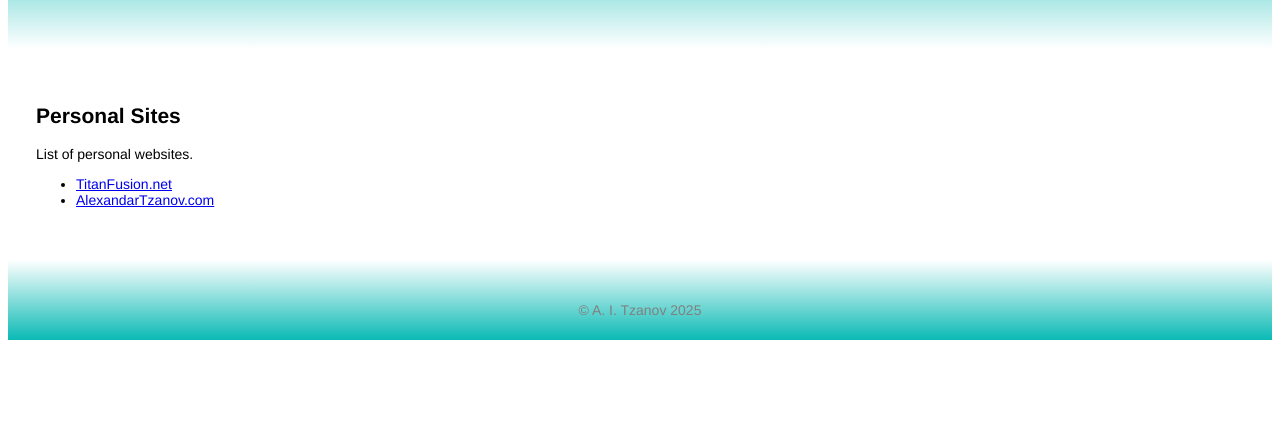
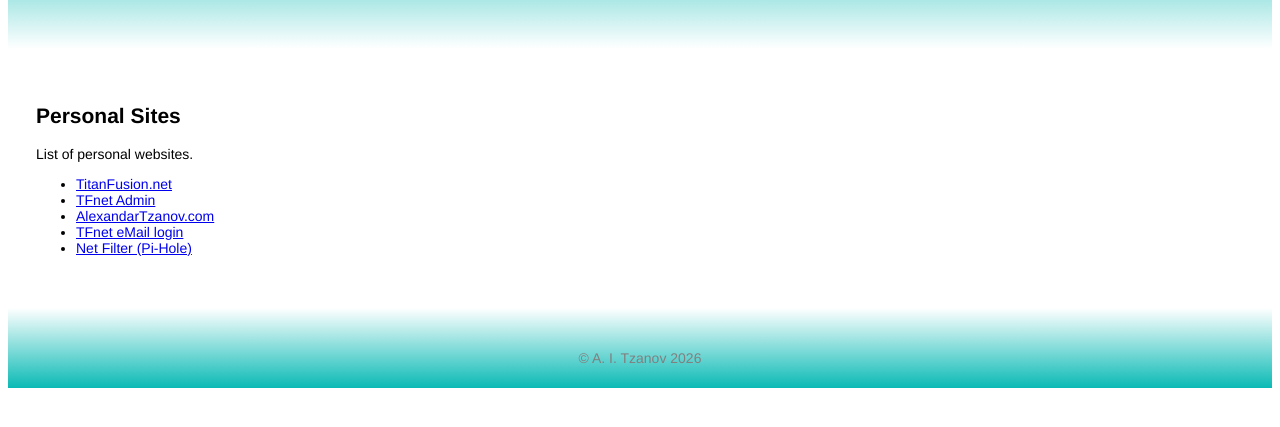
Before and after one commit to thetitan/thetitan.github.io, a plain HTML site: page hb/index.html in a window 1280 px wide. Shown: the part 123-550 px from the top of the page. Drawn offline with Linux system fonts and the light colour scheme.

Commit message:
Saving changes before repurposing.

```diff
--- a/hb/index.html
+++ b/hb/index.html
@@ -19,12 +19,15 @@
       <div class="section-lists" id="sites-personal-list">
         <ul>
             <li><a href="https://www.titanfusion.net/">TitanFusion.net</a></li>
+            <li><a href="https://www.titanfusion.net/admin">TFnet Admin</a></li>
             <li><a href="https://www.alexandartzanov.com/">AlexandarTzanov.com</a></li>
+            <li><a href="https://mail.google.com/a/titanfusion.net"> TFnet eMail login</a></li>
+            <li><a href="http://192.168.86.2/admin/">Net Filter (Pi-Hole)</a></li>
         </ul>
       </div>
     </section>
     <footer>
-      <p>&copy; A. I. Tzanov 2025</p>
+      <p>&copy; A. I. Tzanov 2026</p>
     </footer>
   </div>
 </body>
```
Also changed, not shown: hb/robots.txt (added), 1 other file.
